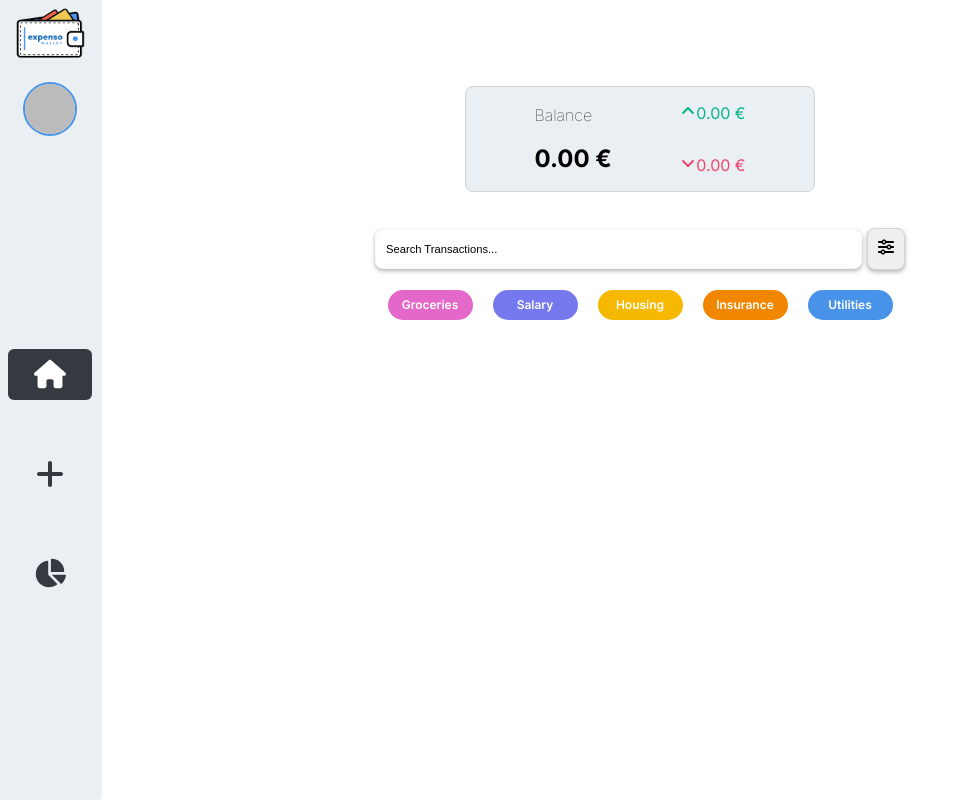
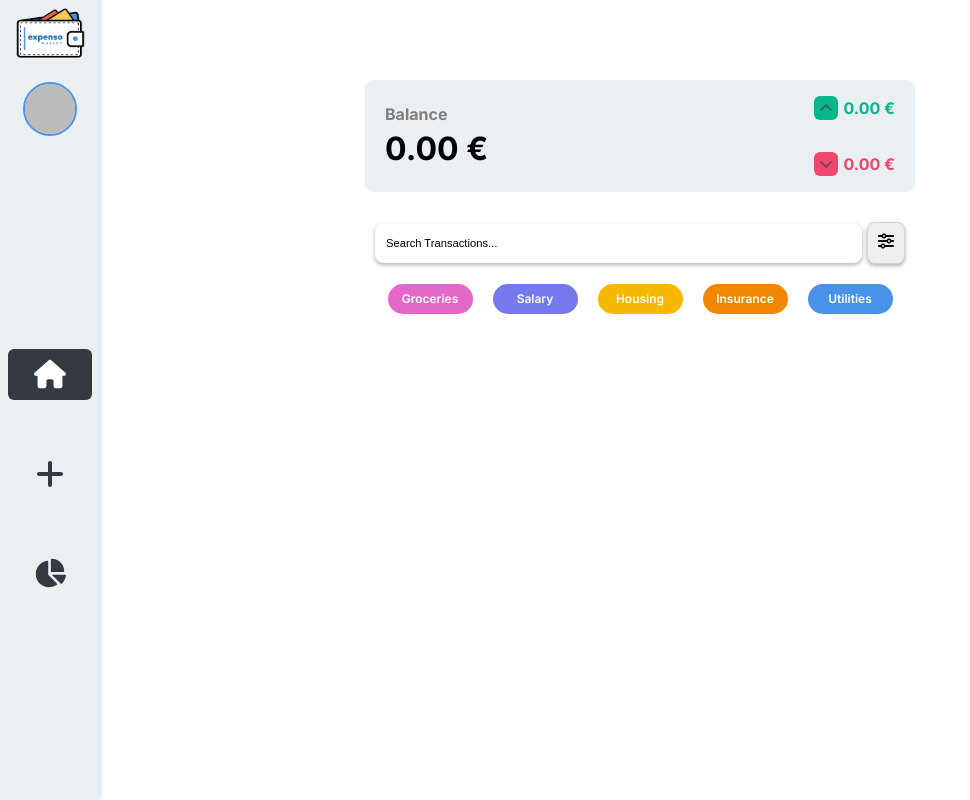
Before and after one commit to benediktbrenk/budget-app, a Next.js app: page / in a window 1280 px wide. Shown: the whole page, without its empty margins (0-970 px from the left). Built offline with nearby package versions, Linux system fonts and the light colour scheme; no server answers; the database is empty; sample sign-in values are in the browser's storage.

Commit message:
change styling AccountBalance

```diff
--- a/components/AccountBalance/AccountBalance.styled.js
+++ b/components/AccountBalance/AccountBalance.styled.js
@@ -3,29 +3,34 @@ import styled from "styled-components";
 export const AccountBalanceCard = styled.article`
   display: flex;
   flex-direction: row;
-  justify-content: space-evenly;
+  justify-content: space-between;
   background-color: var(--color-secondary-light);
-  padding: 0.75;
-  margin: 1rem;
+  padding: 0 20px;
+  margin: 10px 20px;
   border-radius: var(--border-radius);
-  min-width: 350px;
-  max-width: 650px;
-  border: 0.5px solid lightgrey;
+  width: 100%;
+  min-width: 300px;
+  max-width: 550px;
+
+  //border: 0.5px solid lightgrey;
 `;
 
 export const BalanceContainer = styled.div`
   display: flex;
   flex-direction: column;
-  justify-content: space-evenly;
+  justify-content: center;
+  gap: 5px;
 `;
 
 export const BalanceTitle = styled.div`
-  font-weight: lighter;
+  font-weight: bold;
+  color: grey;
+  font-size: 16px;
 `;
 
 export const BalanceSum = styled.div`
-  font-size: 1.5rem;
-  font-weight: bold;
+  font-size: 2rem;
+  font-weight: bolder;
 `;
 
 export const IncomeExpenseContainer = styled.div`
@@ -36,7 +41,51 @@ export const IncomeExpenseContainer = styled.div`
 
 export const TotalIncome = styled.p`
   color: var(--color-green);
+  font-weight: bold;
 `;
 export const TotalExpense = styled.p`
   color: var(--color-red);
+  font-weight: bold;
 `;
+
+export const DirectionContainerItem = styled.span`
+  display: flex;
+  flex-direction: row;
+  align-items: center;
+  gap: 5px;
+`;
+
+export const ArrowBoxIncome = styled.span`
+  width: 24px;
+  height: 24px;
+  background-color: var(--color-green);
+  color: #454444;
+
+  display: flex;
+  justify-content: center;
+  align-items: center;
+  gap: 5px;
+
+  border-radius: 6px;
+`;
+
+export const ArrowBoxExpense = styled.span`
+  width: 24px;
+  height: 24px;
+  background-color: var(--color-red);
+  color: #454444;
+
+  display: flex;
+  justify-content: center;
+  align-items: center;
+  gap: 5px;
+
+  border-radius: 6px;
+`;
+
+export const IconContainer = styled.span`
+  display: flex;
+  justify-content: center;
+  align-items: center;
+  opacity: 0.6;
+`;
--- a/components/AccountBalance/index.js
+++ b/components/AccountBalance/index.js
@@ -27,12 +27,25 @@ export default function AccountBalance({ transactions }) {
       </Styled.BalanceContainer>
       <Styled.IncomeExpenseContainer>
         <Styled.TotalIncome>
-          <FaAngleUp />
-          {totalIncomeAmount} €
+          <Styled.DirectionContainerItem>
+            <Styled.ArrowBoxIncome>
+              <Styled.IconContainer>
+                <FaAngleUp />
+              </Styled.IconContainer>
+            </Styled.ArrowBoxIncome>
+            {totalIncomeAmount}
+            {" €"}
+          </Styled.DirectionContainerItem>
         </Styled.TotalIncome>
         <Styled.TotalExpense>
-          <FaAngleDown />
-          {totalExpenseAmount} €
+          <Styled.DirectionContainerItem>
+            <Styled.ArrowBoxExpense>
+              <Styled.IconContainer>
+                <FaAngleDown />
+              </Styled.IconContainer>
+            </Styled.ArrowBoxExpense>
+            {totalExpenseAmount} {" €"}
+          </Styled.DirectionContainerItem>
         </Styled.TotalExpense>
       </Styled.IncomeExpenseContainer>
     </Styled.AccountBalanceCard>
```
